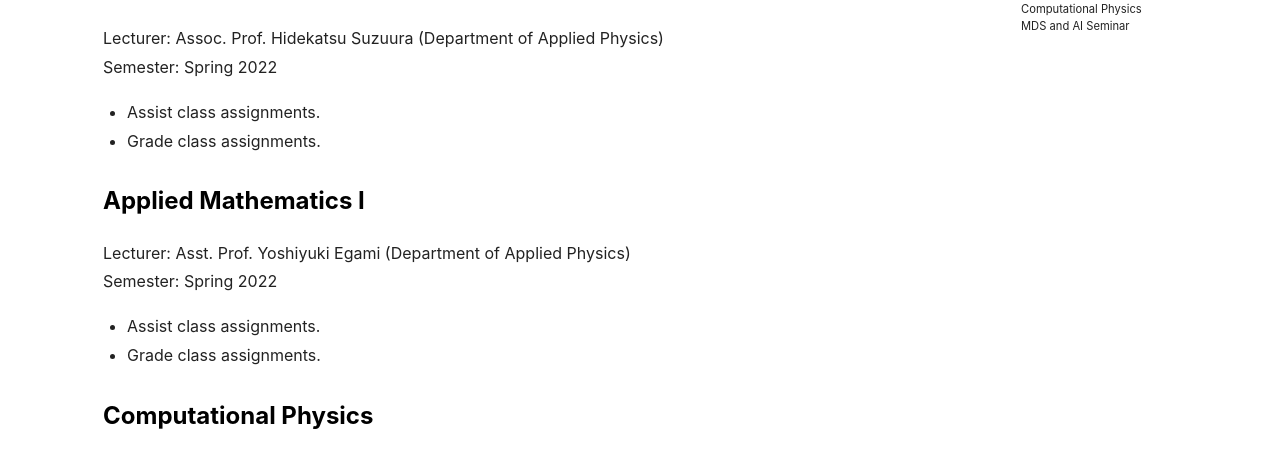
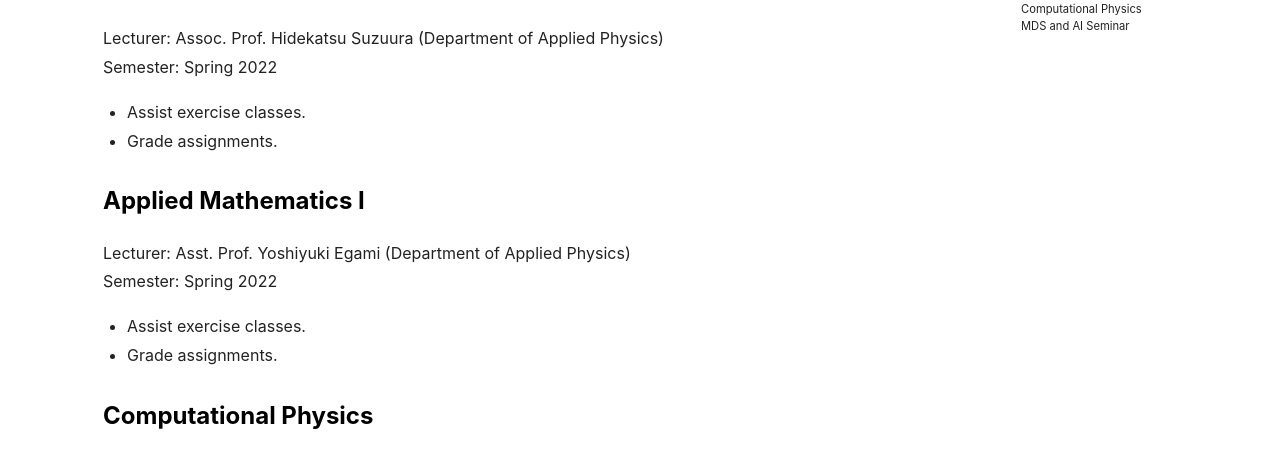
Before and after one commit to jym16/jym16.github.io, a Jekyll site: the page built from teaching.md, in a window 1280 px wide. Shown: the part 163-617 px from the top of the page. Built offline with Jekyll 4.4.1, drawn with Linux system fonts in a browser that asks for light colours; nearby versions of some CDN libraries.

Commit message:
Fixed teaching.md

```diff
--- a/teaching.md
+++ b/teaching.md
@@ -19,15 +19,15 @@ aside:
 ### Statistical Mechanics I
 Lecturer: Assoc. Prof. Hidekatsu Suzuura (Department of Applied Physics)<br>
 Semester: Spring 2022
-- Assist class assignments.
-- Grade class assignments.
+- Assist exercise classes.
+- Grade assignments.
 
 
 ### Applied Mathematics I
 Lecturer: Asst. Prof. Yoshiyuki Egami (Department of Applied Physics)<br>
 Semester: Spring 2022
-- Assist class assignments.
-- Grade class assignments.
+- Assist exercise classes.
+- Grade assignments.
 
 
 ### Computational Physics
```
